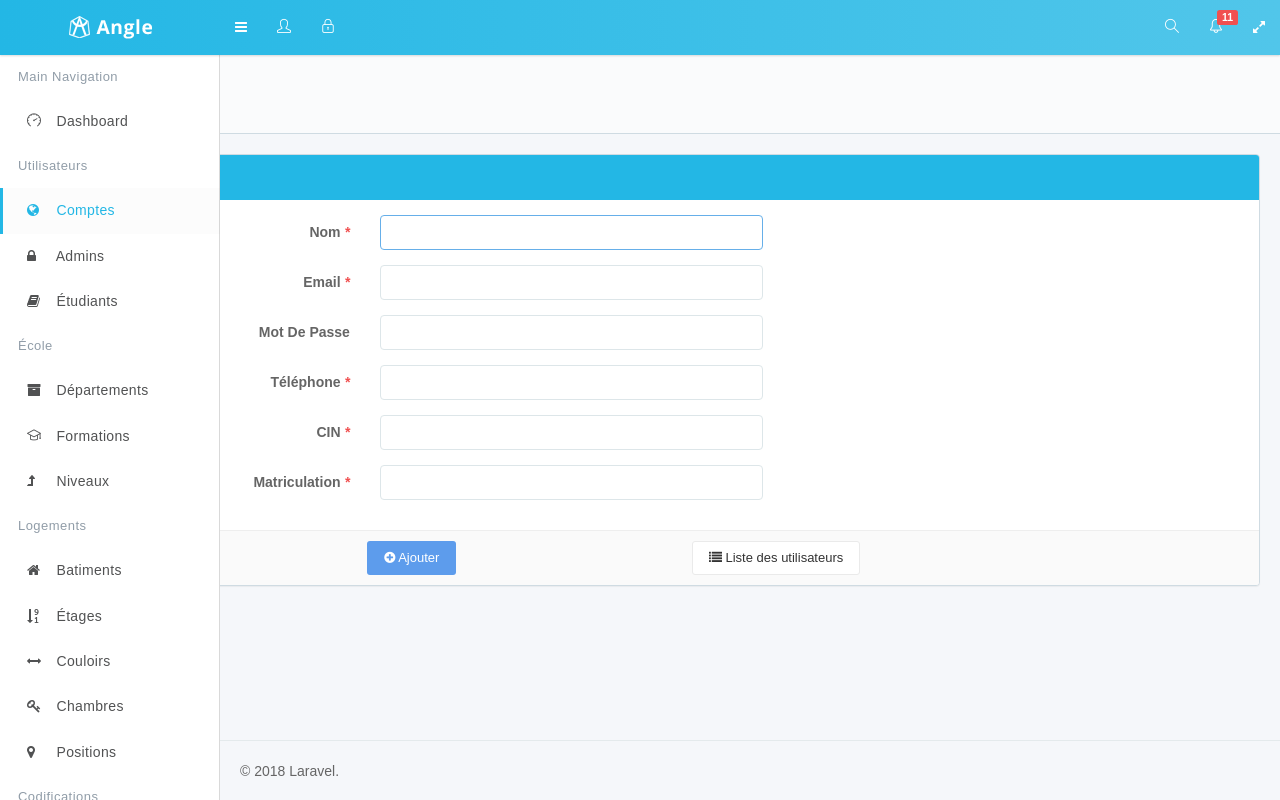
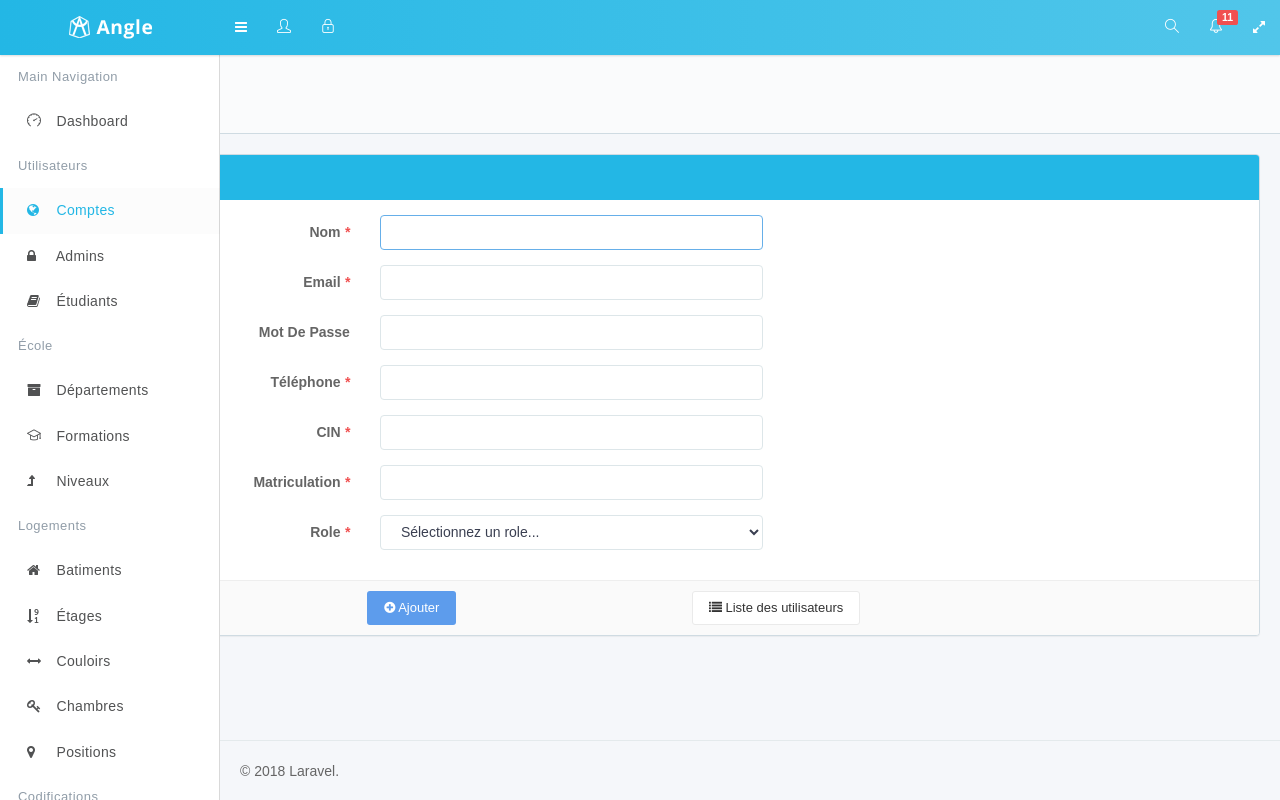
Before and after one commit to ehbc221/codification-esp, a Laravel app: page /admin/utilisateurs/create in a window 1280 px wide. Run offline with Laravel 8, Linux system fonts and the light colour scheme; a user stored in the database is signed in; data comes from the database, SQL or seed files in the repository; tables that the repository leaves empty hold one stand-in row (values such as "Sample post"); parts of the project's set-up code (start-up, migrations or seed data) failed here and were passed over; some libraries are stand-ins or nearby versions; some web fonts are replaced.

Commit message:
added user creation with role

```diff
--- a/app/Http/Controllers/Admin/UserController.php
+++ b/app/Http/Controllers/Admin/UserController.php
@@ -36,8 +36,13 @@ class UserController extends Controller
      */
     public function create()
     {
+        $roles = [
+            'admin' => 'Administrateur',
+            'student' => 'Étudiant'
+        ];
+
         $action_name = 'Ajouter';
-        return view('admin.users.create', compact(['action_name']));
+        return view('admin.users.create', compact(['action_name', 'roles']));
     }
 
     /**
@@ -54,14 +59,15 @@ class UserController extends Controller
             'password' => bcrypt($request['password']),
             'phone' => $request['phone'],
             'cin' => $request['cin'],
-            'matriculation' => $request['matriculation'],
-            'confirmation_code' => Uuid::uuid4()
+            'matriculation' => $request['matriculation']
         ];
 
         $user = User::create($input);
 
+        $role_admin = Role::getRole('admin');
         $role_student = Role::getRole('student');
-        $user->attachRole($role_student);
+
+        ($request['role'] === 'admin') ? $user->attachRole($role_admin) : $user->attachRole($role_student);
 
         return redirect()->route('admin.utilisateurs.show', ['id' => $user->id])
             ->with('success', 'Utilisateur ajouté avec succès.');
@@ -75,7 +81,7 @@ class UserController extends Controller
      */
     public function show($id)
     {
-        $user = User::findOrFail($id);
+        $user = User::getUser($id);
 
         $success = (session('success')) ? session('success') : null;
 
@@ -94,8 +100,13 @@ class UserController extends Controller
     {
         $user = User::findOrFail($id);
 
+        $roles = [
+            'admin' => 'Administrateur',
+            'student' => 'Étudiant'
+        ];
+
         $action_name = 'Modifier';
-        return view('admin.users.edit', compact(['action_name', 'user']));
+        return view('admin.users.edit', compact(['action_name', 'user', 'roles']));
     }
 
     /**
@@ -116,7 +127,7 @@ class UserController extends Controller
             'cin' => $request['cin'],
             'matriculation' => $request['matriculation']
         ];
-        if (!empty($request['password'])) $input['password'] = bcrypt($request['password']);
+        if (isset($request['password']) && !empty($request['password'])) $input['password'] = bcrypt($request['password']);
 
         $user->update($input);
 
--- a/app/User.php
+++ b/app/User.php
@@ -64,6 +64,14 @@ class User extends Authenticatable
             ->first();
     }
 
+    public static function getUser($id)
+    {
+        return User::join('role_user', 'users.id', 'role_user.user_id')
+            ->join('roles', 'role_user.role_id', 'roles.id')
+            ->select('users.id', 'users.name', 'users.email', 'users.phone', 'users.cin', 'users.matriculation', 'roles.display_name as role_display_name')
+            ->first();
+    }
+
     public static function getList(array $select = null, array $where = null, string $orderBy = null, string $orderType = null, int $limit = 15)
     {
         $fields = ['id', 'name', 'email', 'phone', 'cin', 'matriculation', 'confirmation_code', 'confirmed'];
--- a/resources/views/admin/users/create.blade.php
+++ b/resources/views/admin/users/create.blade.php
@@ -111,6 +111,22 @@
                                 </div>
                             </div>
                         </div>
+                        <div class="col-md-8 col-md-offset-2 col-sm-12">
+                            <div class="form-group  {{ $errors->has('role') ? ' has-error' : '' }}">
+                                {!!  Form::label('role', 'Role <em class="text text-danger">*</em>', ['class' => 'col-md-2 col-sm-2 control-label'], false) !!}
+                                <div class="col-md-6 col-sm-10">
+                                    {!! Form::select('role', $roles, old('role'), ['class' => 'form-control', 'id' => 'role', 'placeholder' => 'Sélectionnez un role...', 'required' => 'required']) !!}
+
+                                    @if ($errors->has('role'))
+                                        <div class="help-block">
+                                            @foreach($errors->get('role') as $message)
+                                                <strong>{{ $message }}</strong>
+                                            @endforeach
+                                        </div>
+                                    @endif
+                                </div>
+                            </div>
+                        </div>
                     </div>
                 </div>
                 <div class="panel-footer text-center">
--- a/resources/views/admin/users/edit.blade.php
+++ b/resources/views/admin/users/edit.blade.php
@@ -16,6 +16,7 @@
 
                         {!! Form::model($user, ['route' => ['admin.utilisateurs.update', $user->id], 'method' => 'put', 'class' => 'form-horizontal']) !!}
                         {!! Form::token() !!}
+                        {!! Form::hidden('id', $user->id) !!}
 
                         <div class="col-md-8 col-md-offset-2 col-sm-12">
                             <div class="form-group  {{ $errors->has('name') ? ' has-error' : '' }}">
--- a/resources/views/admin/users/index.blade.php
+++ b/resources/views/admin/users/index.blade.php
@@ -30,7 +30,7 @@
                             <th class="col-md-3">Actions</th>
                         </tr>
                     </thead>
-                    @if(!$users->isEmpty())
+                    @if($users->isEmpty())
                         <tbody>
                         <tr>
                             <td colspan="6">
--- a/resources/views/admin/users/show.blade.php
+++ b/resources/views/admin/users/show.blade.php
@@ -43,6 +43,12 @@
                                     <label class="col-md-2 col-sm-2 control-label">Matriculation</label>
                                     <div class="col-md-6 col-sm-10">
                                         <div class="form-control">{{ $user->matriculation }}</div>
+                                    </div>
+                                </div>
+                                <div class="form-group">
+                                    <label class="col-md-2 col-sm-2 control-label">Role</label>
+                                    <div class="col-md-6 col-sm-10">
+                                        <div class="form-control">{{ $user->role_display_name }}</div>
                                     </div>
                                 </div>
                             </div>
```
Also changed, not shown: app/Http/Requests/UserRequest.php (+13 -8 lines).
